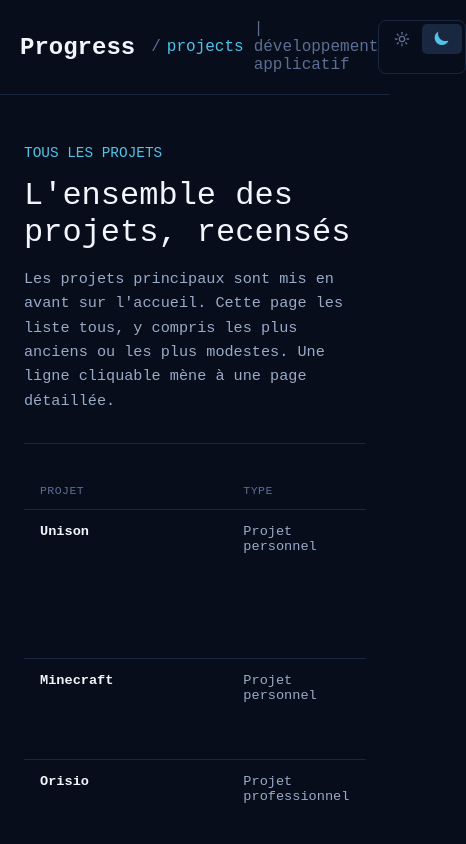
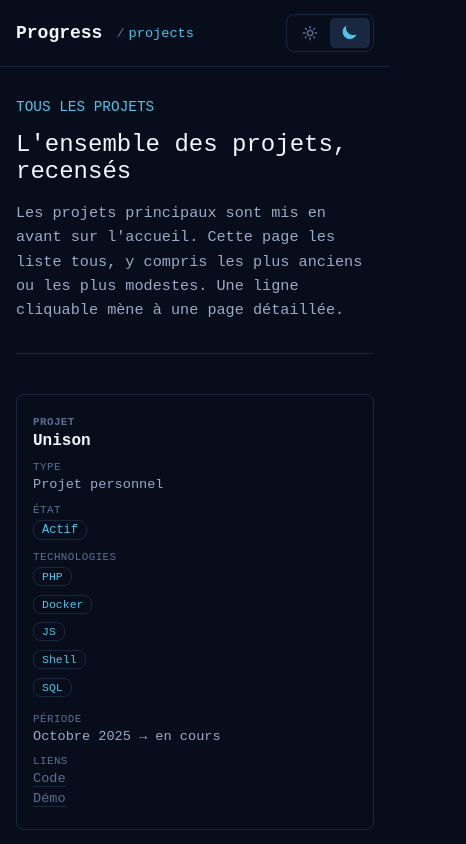
Before and after one commit to Progress-cmd/Portfolio, a Vue app: page /projects in a window 390 px wide. Shown: the top 844 px of the page, 466 px wide, since content can reach past the window. Built offline with nearby package versions, Linux system fonts and the light colour scheme.

Commit message:
Add : Ajout de la responsivité du site

```diff
--- a/src/App.vue
+++ b/src/App.vue
@@ -94,6 +94,14 @@ html {
   background-color: var(--background);
   font-family: 'IBM Plex Mono',monospace;
 }
+
+*, *::before, *::after {
+  box-sizing: border-box;
+}
+
+img {
+  max-width: 100%;
+}
 </style>
 
 <style scoped>
@@ -101,6 +109,8 @@ header {
   display: flex;
   flex-direction: row;
   justify-content: space-between;
+  align-items: center;
+  gap: 1rem;
   padding: 20px;
   border-bottom: solid 1px var(--border);
 }
@@ -113,6 +123,13 @@ header div {
   display: flex;
   flex-direction: row;
   align-items: center;
+  flex-wrap: wrap;
+  gap: 4px 0;
+  min-width: 0;
+}
+
+.header-left > span {
+  white-space: nowrap;
 }
 
 .brand {
@@ -183,4 +200,32 @@ header b {
   background-color: var(--border);
   color: var(--font-sub);
 }
+
+#switch-mode {
+  flex-shrink: 0;
+}
+
+@media (max-width: 768px) {
+  header {
+    padding: 14px 16px;
+  }
+
+  header b {
+    font-size: large;
+  }
+
+  .header-left {
+    font-size: 0.85rem;
+  }
+
+  .header-left > span {
+    display: none;
+  }
+}
+
+@media (max-width: 480px) {
+  .breadcrumbs .crumb::before {
+    margin: 0 4px;
+  }
+}
 </style>
--- a/src/components/ScreenshotCarousel.vue
+++ b/src/components/ScreenshotCarousel.vue
@@ -227,4 +227,62 @@ function closeLightbox() { lightboxOpen.value = false }
     border-color: var(--font-sub);
     color: var(--font-sub);
 }
+
+@media (max-width: 768px) {
+    .stage {
+        height: 240px;
+        gap: 0.25rem;
+    }
+
+    .slide {
+        width: 100%;
+        max-width: 78%;
+    }
+
+    .slide.prev {
+        transform: translate(-95%, -50%) scale(0.8);
+        opacity: 0.35;
+    }
+
+    .slide.next {
+        transform: translate(-5%, -50%) scale(0.8);
+        opacity: 0.35;
+    }
+
+    .arrow {
+        width: 2rem;
+        height: 2rem;
+        font-size: 1.2rem;
+        flex-shrink: 0;
+    }
+
+    .thumbnails {
+        flex-wrap: wrap;
+        justify-content: center;
+    }
+
+    .lightbox-overlay {
+        padding: 1.5rem;
+    }
+
+    .lightbox-close {
+        top: 1rem;
+        right: 1rem;
+    }
+}
+
+@media (max-width: 480px) {
+    .stage {
+        height: 200px;
+    }
+
+    .slide {
+        max-width: 85%;
+    }
+
+    .slide.prev,
+    .slide.next {
+        opacity: 0.2;
+    }
+}
 </style>
--- a/src/views/Home.vue
+++ b/src/views/Home.vue
@@ -98,4 +98,49 @@ const stats = [{ number: 7, label: 'projets livrés' }, { number: 3, label: 'usa
 .all-projects-link:hover {
   border-bottom-color: var(--font-sub);
 }
+
+@media (max-width: 1024px) {
+  #body {
+    padding: 60px 60px 0 60px;
+  }
+
+  .body-head {
+    grid-template-columns: 1fr;
+    gap: 2rem;
+  }
+
+  .body-head-right {
+    justify-content: flex-start;
+    flex-direction: row;
+    flex-wrap: wrap;
+    gap: 1rem 2rem;
+  }
+}
+
+@media (max-width: 768px) {
+  #body {
+    padding: 40px 24px 0 24px;
+  }
+
+  #title {
+    font-size: x-large;
+  }
+
+  .body-body {
+    grid-template-columns: 1fr;
+    gap: 1rem;
+    padding: 32px 0 24px 0;
+  }
+}
+
+@media (max-width: 480px) {
+  #body {
+    padding: 32px 16px 0 16px;
+  }
+
+  .body-head-right {
+    flex-direction: column;
+    gap: 0.75rem;
+  }
+}
 </style>
--- a/src/views/Project.vue
+++ b/src/views/Project.vue
@@ -339,4 +339,55 @@ section h2 {
 .section-text :deep(li)::marker {
     color: var(--font-sub);
 }
+
+@media (max-width: 1024px) {
+    .project {
+        padding: 60px 60px 80px 60px;
+        gap: 2.5rem;
+    }
+
+    .description-columns {
+        grid-template-columns: 1fr;
+        gap: 2rem;
+    }
+}
+
+@media (max-width: 768px) {
+    .project {
+        padding: 40px 24px 60px 24px;
+        gap: 2rem;
+    }
+
+    h1 {
+        font-size: x-large;
+    }
+
+    .meta {
+        margin-top: -1rem;
+        gap: 0.75rem;
+    }
+
+    .links {
+        margin-left: 0;
+        width: 100%;
+    }
+
+    section {
+        padding-top: 1.5rem;
+    }
+
+    .code-block {
+        padding: 1rem;
+    }
+
+    .code-block code {
+        font-size: 0.78rem;
+    }
+}
+
+@media (max-width: 480px) {
+    .project {
+        padding: 32px 16px 48px 16px;
+    }
+}
 </style>
--- a/src/views/Projects.vue
+++ b/src/views/Projects.vue
@@ -28,25 +28,25 @@
             :class="{ clickable: hasDetail(project) }"
             @click="hasDetail(project) && goTo(project.slug)"
           >
-            <td class="name-cell">
+            <td class="name-cell" data-label="Projet">
               <RouterLink v-if="hasDetail(project)" :to="'/projects/' + project.slug" @click.stop>
                 {{ project.name }}
               </RouterLink>
               <span v-else>{{ project.name }}</span>
             </td>
-            <td>{{ project.projectType || '—' }}</td>
-            <td>
+            <td data-label="Type">{{ project.projectType || '—' }}</td>
+            <td data-label="État">
               <span v-if="project.state" class="state">{{ project.state }}</span>
               <span v-else>—</span>
             </td>
-            <td class="tags-cell">
+            <td class="tags-cell" data-label="Technologies">
               <template v-if="project.tags && project.tags.length">
                 <span class="tag" v-for="(tag, i) in project.tags" :key="i">{{ tag }}</span>
               </template>
               <span v-else>—</span>
             </td>
-            <td>{{ project.periodLabel || '—' }}</td>
-            <td class="links-cell">
+            <td data-label="Période">{{ project.periodLabel || '—' }}</td>
+            <td class="links-cell" data-label="Liens">
               <a v-if="project.sourceUrl" :href="project.sourceUrl" @click.stop>Code</a>
               <a v-if="project.demoUrl" :href="project.demoUrl" @click.stop>Démo</a>
               <span v-if="!project.sourceUrl && !project.demoUrl">—</span>
@@ -186,9 +186,94 @@ const goTo = (slug) => router.push('/projects/' + slug)
   border-bottom-color: var(--font-sub);
 }
 
-@media (max-width: 900px) {
+@media (max-width: 1024px) {
   #body {
-    padding: 50px 24px 40px 24px;
+    padding: 60px 60px 60px 60px;
+  }
+}
+
+@media (max-width: 768px) {
+  #body {
+    padding: 40px 24px 40px 24px;
+  }
+
+  #title {
+    font-size: x-large;
+  }
+
+  .table-wrap {
+    overflow-x: visible;
+  }
+
+  .projects-table,
+  .projects-table tbody,
+  .projects-table tr,
+  .projects-table td {
+    display: block;
+    width: 100%;
+  }
+
+  .projects-table thead {
+    display: none;
+  }
+
+  .projects-table tr {
+    border: 1px solid var(--border);
+    border-radius: 8px;
+    padding: 1rem;
+    margin-bottom: 1rem;
+  }
+
+  .projects-table tr.clickable:hover td {
+    background-color: transparent;
+  }
+
+  .projects-table tr.clickable:active {
+    border-color: var(--font-sub);
+  }
+
+  .projects-table td {
+    padding: 0.35rem 0;
+    border-bottom: none;
+    display: flex;
+    gap: 0.75rem;
+    align-items: baseline;
+  }
+
+  .projects-table td::before {
+    content: attr(data-label);
+    flex-shrink: 0;
+    width: 110px;
+    text-transform: uppercase;
+    font-size: 0.68rem;
+    letter-spacing: 0.04em;
+    color: var(--font-main2);
+  }
+
+  .projects-table td.tags-cell,
+  .projects-table td.links-cell {
+    flex-wrap: wrap;
+  }
+
+  .name-cell {
+    white-space: normal;
+    font-size: 1rem;
+    padding-bottom: 0.6rem;
+  }
+}
+
+@media (max-width: 480px) {
+  #body {
+    padding: 32px 16px 32px 16px;
+  }
+
+  .projects-table td {
+    flex-direction: column;
+    gap: 0.25rem;
+  }
+
+  .projects-table td::before {
+    width: auto;
   }
 }
 </style>
```
